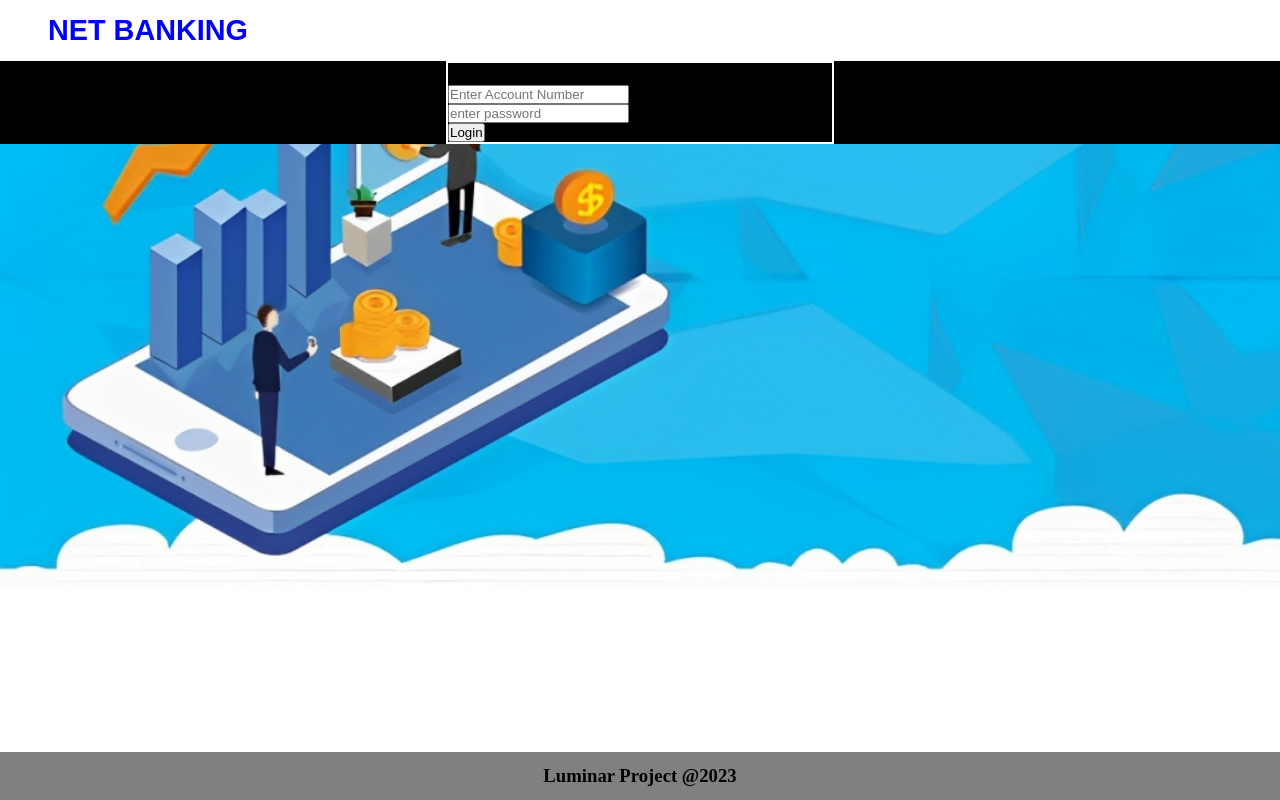
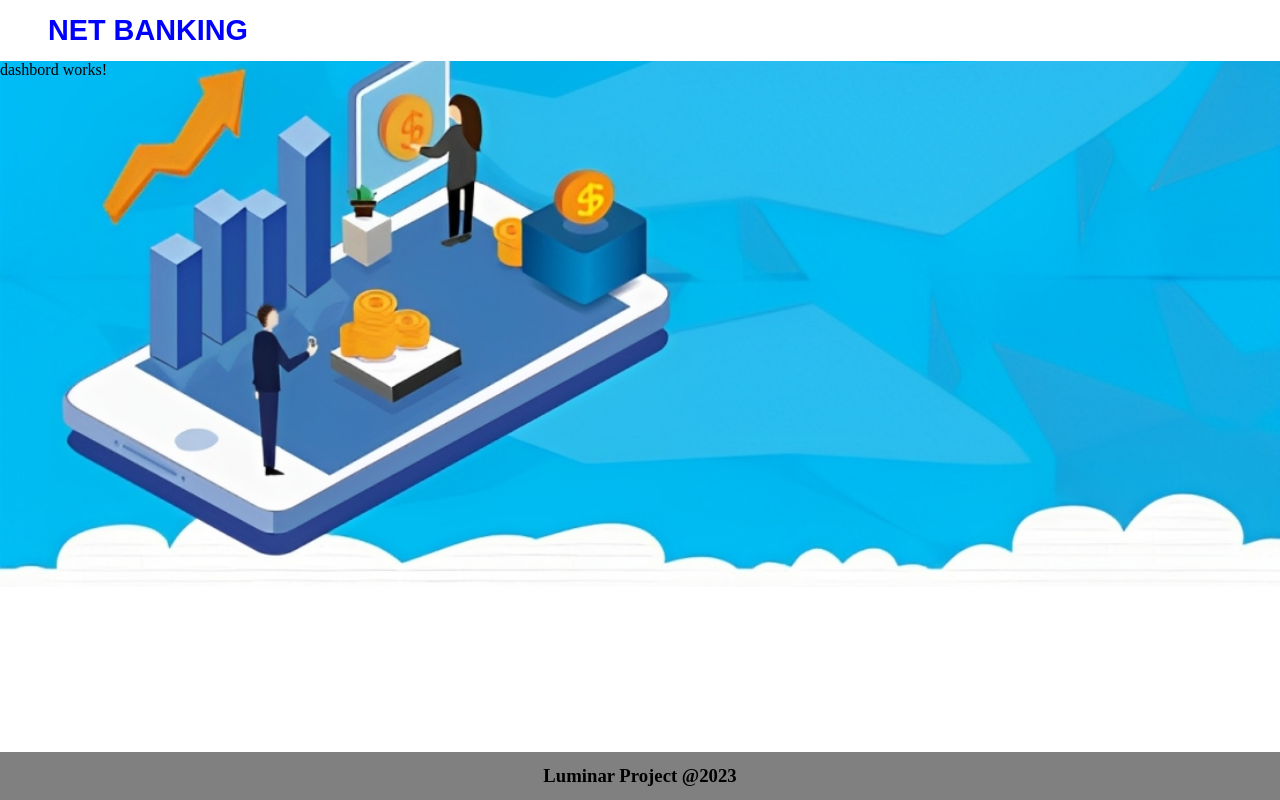
Before and after one commit to presanth/Bankproject, an Angular app: page /dashbord in a window 1280 px wide. Before the commit this address led to /. Built offline with nearby package versions, Linux system fonts and the light colour scheme.

Commit message:
add routering

```diff
--- a/src/app/app-routing.module.ts
+++ b/src/app/app-routing.module.ts
@@ -1,7 +1,12 @@
 import { NgModule } from '@angular/core';
 import { RouterModule, Routes } from '@angular/router';
+import { DashbordComponent } from './dashbord/dashbord.component';
+import { LoginComponent } from './login/login.component';
 
-const routes: Routes = [];
+const routes: Routes = [
+  {path:'',component:LoginComponent },
+  {path:'dashbord',component:DashbordComponent}
+];
 
 @NgModule({
   imports: [RouterModule.forRoot(routes)],
--- a/src/app/app.component.html
+++ b/src/app/app.component.html
@@ -1 +1 @@
-<app-login></app-login>
+<router-outlet></router-outlet>
--- /dev/null
+++ b/src/app/dashbord/dashbord.component.html
@@ -0,0 +1 @@
+<p>dashbord works!</p>
--- a/src/app/login/login.component.html
+++ b/src/app/login/login.component.html
@@ -20,14 +20,16 @@
 <div class="container">
     <div class="loginbox">
         <h3>Signin</h3>
-        <div class="acnobox">
-            <input #acno type="number" id="accountnumber" placeholder="Enter Account Number">
-        </div>
-        <div class="passbox">
-            <input #pass type="password"  id="pass" placeholder="enter password">
-        </div>
-        <div class="buttonbox">
-            <button (click)="login(acno,pass)" type="button">Login</button>
-        </div>
+        <!-- <form action=""> -->
+            <div class="acnobox">
+                <input [(ngModel)]="acno" type="number" id="accountnumber" placeholder="Enter Account Number">
+            </div>
+            <div class="passbox">
+                <input [(ngModel)]="pass" type="password"  id="pass" placeholder="enter password">
+            </div>
+            <div class="buttonbox">
+                <button (click)="login()" type="button">Login</button>
+            </div>
+        <!-- </form> -->
     </div>
 </div>
--- a/src/app/login/login.component.ts
+++ b/src/app/login/login.component.ts
@@ -19,27 +19,9 @@ export class LoginComponent implements OnInit{
   ngOnInit () : void {
 
   }
-  // login(){
-  //   var acnum = this.acno
-  //   var pswrd = this.pass
-  //   var userDetails = this.userDetails
-  //   if(acnum in userDetails){
-  //     if(pswrd == userDetails[acnum]["password"]){
-  //       alert('login success')
-  //     }else{
-  //       alert('incorrect password')
-  //     }
-  //   }else{
-  //     alert('incorrect acccount number or not registerd');
-  //   }
-  // }
-
-
-  // template rendering binding
-
-  login(a:any,b:any){
-    var acnum = a.value
-    var pswrd = b.value
+  login(){
+    var acnum = this.acno
+    var pswrd = this.pass
     var userDetails = this.userDetails
     if(acnum in userDetails){
       if(pswrd == userDetails[acnum]["password"]){
@@ -52,13 +34,4 @@ export class LoginComponent implements OnInit{
     }
   }
 
-
-  acnoChange(event:any){
-    this.acno=event.target.value
-  }
-  passChange(event:any){
-    this.pass=event.target.value
-    console.log(this.pass);
-
-  }
 }
```
Also changed, not shown: src/app/app.module.ts (+6 -2 lines), src/app/dashbord/dashbord.component.ts (added, +10 -0 lines), src/app/dashbord/dashbord.component.css (added), 1 other file (tests, documents, lock files or other folders).
